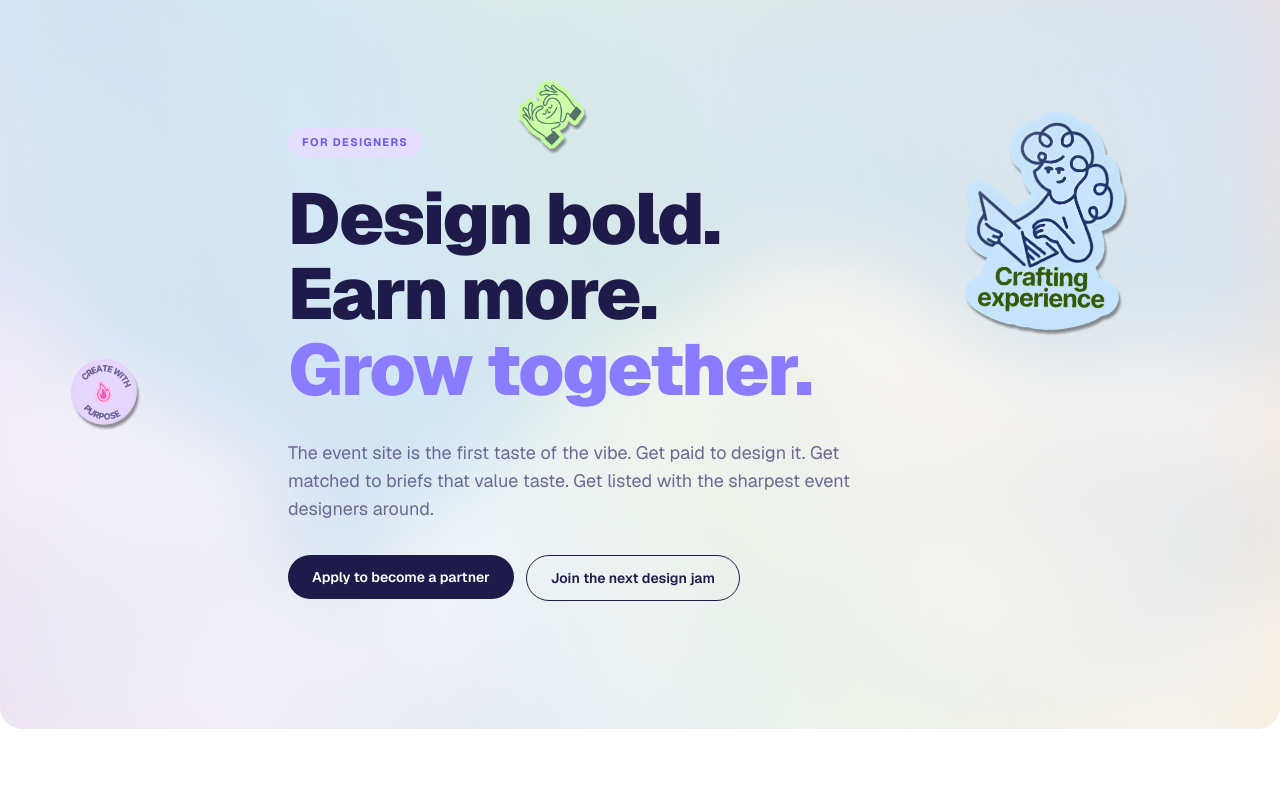
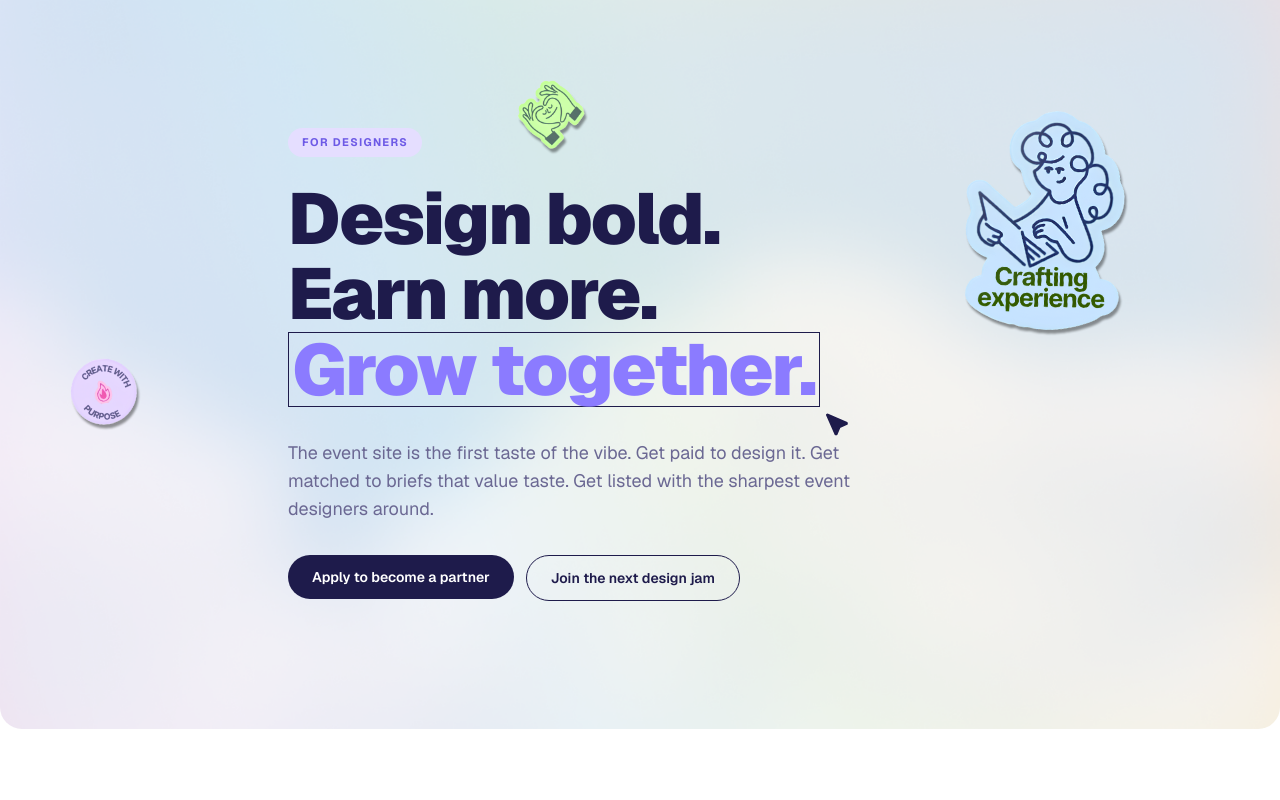
Before and after one commit to sneha-mishhra/arrived-partner-program, a Next.js app: page / in a window 1280 px wide. Shown: the top 800 px of the page. Built offline with nearby package versions, Linux system fonts and the light colour scheme.

Commit message:
Add pointer highlight animation to Grow together headline

```diff
--- a/components/Hero.tsx
+++ b/components/Hero.tsx
@@ -4,6 +4,7 @@
 // backgroundImage (Media), stickers (List of {image, rotate, width, top, left, right})
 
 import StickerStack from "./StickerStack";
+import { PointerHighlight } from "./ui/pointer-highlight";
 
 export default function Hero() {
   return (
@@ -27,7 +28,15 @@ export default function Hero() {
           <br />
           Earn more.
           <br />
-          <span className="text-brand-purple-2">Grow together.</span>
+          <PointerHighlight
+            rectangleClassName="border-brand-navy"
+            pointerClassName="text-brand-navy h-6 w-6"
+            containerClassName="inline-block"
+          >
+            <span className="text-brand-purple-2 relative z-10 px-1">
+              Grow together.
+            </span>
+          </PointerHighlight>
         </h1>
         <p className="mt-8 text-base md:text-lg text-brand-muted max-w-xl">
           The event site is the first taste of the vibe. Get paid to design it.
--- /dev/null
+++ b/components/pointer-highlight-demo.tsx
@@ -0,0 +1,12 @@
+import { PointerHighlight } from "@/components/ui/pointer-highlight";
+
+export default function PointerHighlightDemo() {
+  return (
+    <div className="mx-auto max-w-lg py-20 text-2xl font-bold tracking-tight md:text-4xl">
+      The best way to grow is to
+      <PointerHighlight>
+        <span>collaborate</span>
+      </PointerHighlight>
+    </div>
+  );
+}
--- /dev/null
+++ b/components/ui/pointer-highlight.tsx
@@ -0,0 +1,119 @@
+"use client";
+import { cn } from "@/lib/utils";
+import { motion } from "motion/react";
+import { useRef, useEffect, useState } from "react";
+
+export function PointerHighlight({
+  children,
+  rectangleClassName,
+  pointerClassName,
+  containerClassName,
+}: {
+  children: React.ReactNode;
+  rectangleClassName?: string;
+  pointerClassName?: string;
+  containerClassName?: string;
+}) {
+  const containerRef = useRef<HTMLDivElement>(null);
+  const [dimensions, setDimensions] = useState({ width: 0, height: 0 });
+
+  useEffect(() => {
+    if (containerRef.current) {
+      const { width, height } = containerRef.current.getBoundingClientRect();
+      setDimensions({ width, height });
+    }
+
+    const resizeObserver = new ResizeObserver((entries) => {
+      for (const entry of entries) {
+        const { width, height } = entry.contentRect;
+        setDimensions({ width, height });
+      }
+    });
+
+    if (containerRef.current) {
+      resizeObserver.observe(containerRef.current);
+    }
+
+    return () => {
+      if (containerRef.current) {
+        resizeObserver.unobserve(containerRef.current);
+      }
+    };
+  }, []);
+
+  return (
+    <div
+      className={cn("relative w-fit", containerClassName)}
+      ref={containerRef}
+    >
+      {children}
+      {dimensions.width > 0 && dimensions.height > 0 && (
+        <motion.div
+          className="pointer-events-none absolute inset-0 z-0"
+          initial={{ opacity: 0, scale: 0.95, originX: 0, originY: 0 }}
+          animate={{ opacity: 1, scale: 1 }}
+          transition={{ duration: 0.5, ease: "easeOut" }}
+        >
+          <motion.div
+            className={cn(
+              "absolute inset-0 border border-neutral-800 dark:border-neutral-200",
+              rectangleClassName,
+            )}
+            initial={{
+              width: 0,
+              height: 0,
+            }}
+            whileInView={{
+              width: dimensions.width,
+              height: dimensions.height,
+            }}
+            transition={{
+              duration: 1,
+              ease: "easeInOut",
+            }}
+          />
+          <motion.div
+            className="pointer-events-none absolute"
+            initial={{ opacity: 0 }}
+            whileInView={{
+              opacity: 1,
+              x: dimensions.width + 4,
+              y: dimensions.height + 4,
+            }}
+            style={{
+              rotate: -90,
+            }}
+            transition={{
+              opacity: { duration: 0.1, ease: "easeInOut" },
+              duration: 1,
+              ease: "easeInOut",
+            }}
+          >
+            <Pointer
+              className={cn("h-5 w-5 text-blue-500", pointerClassName)}
+            />
+          </motion.div>
+        </motion.div>
+      )}
+    </div>
+  );
+}
+
+const Pointer = ({ ...props }: React.SVGProps<SVGSVGElement>) => {
+  return (
+    <svg
+      stroke="currentColor"
+      fill="currentColor"
+      strokeWidth="1"
+      strokeLinecap="round"
+      strokeLinejoin="round"
+      viewBox="0 0 16 16"
+      height="1em"
+      width="1em"
+      xmlns="http://www.w3.org/2000/svg"
+      {...props}
+    >
+      <path d="M14.082 2.182a.5.5 0 0 1 .103.557L8.528 15.467a.5.5 0 0 1-.917-.007L5.57 10.694.803 8.652a.5.5 0 0 1-.006-.916l12.728-5.657a.5.5 0 0 1 .556.103z"></path>
+    </svg>
+  );
+};
--- a/package.json
+++ b/package.json
@@ -14,6 +14,7 @@
     "clsx": "^2.1.1",
     "gsap": "^3.15.0",
     "lucide-react": "^1.31.0",
+    "motion": "^13.1.0",
     "next": "16.3.0",
     "react": "19.2.8",
     "react-dom": "19.2.8",
```
Also changed, not shown: components.json, 1 other file (tests, documents, lock files or other folders).
